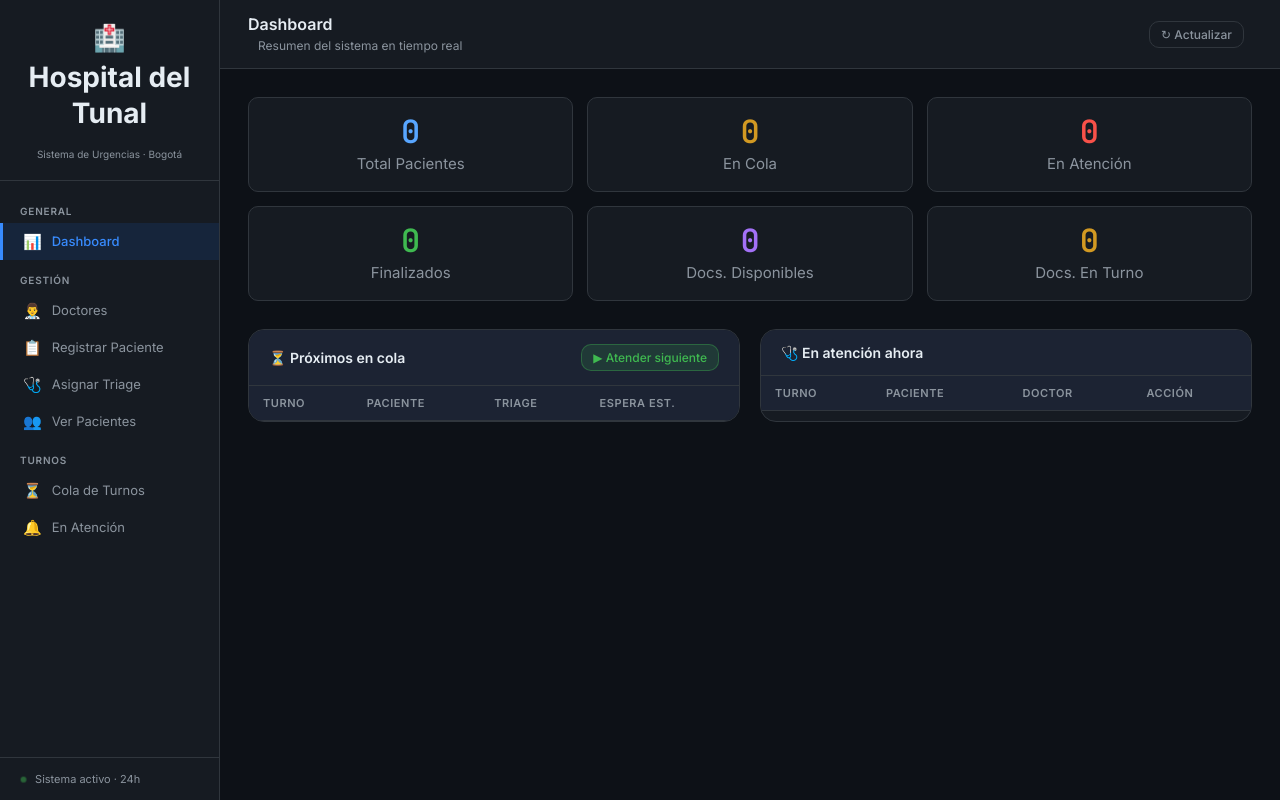
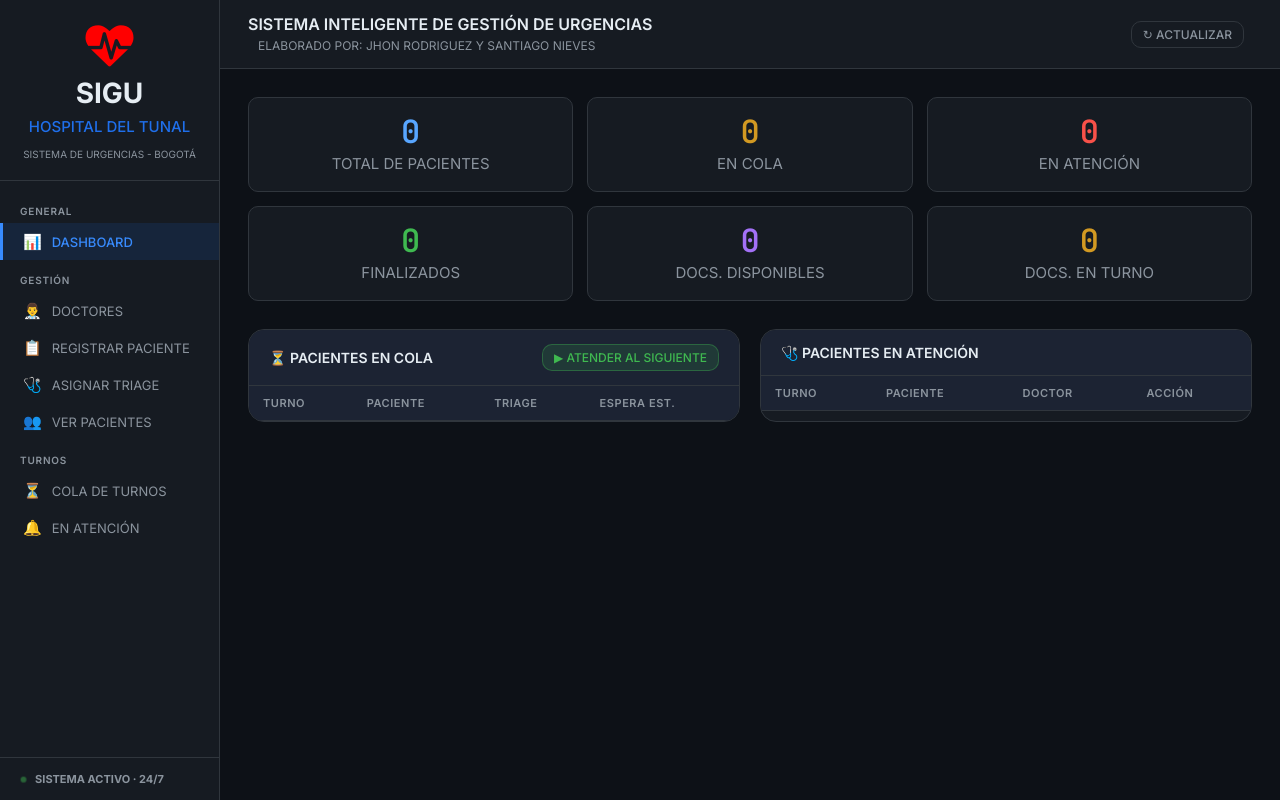
Before and after one commit to Jarodriguez83/PROJECT-HOSPITAL-TUNAL-SERVICE_WEB, a Flask app: page /dashboard in a window 1280 px wide. Run offline with Flask 3, Linux system fonts and the light colour scheme; the visitor is signed in with stand-in values (Sample User, id 1); lists and menus that the app fills with data are empty.

Commit message:
INDEX HTML SIGU

```diff
--- a/templates/index.html
+++ b/templates/index.html
@@ -3,115 +3,108 @@
 <head>
   <meta charset="UTF-8"/>
   <meta name="viewport" content="width=device-width, initial-scale=1.0"/>
-  <title>Hospital del Tunal · Urgencias</title>
+  <title>SIGU - HOSPITAL DEL TUNAL</title>
   <link href="https://fonts.googleapis.com/css2?family=Inter:wght@300;400;500;600;700&family=JetBrains+Mono:wght@400;600&display=swap" rel="stylesheet"/>
   <link rel="stylesheet" href="{{ url_for('static', filename='css/main.css') }}"/>
+  <link rel="shortcut icon" href="https://w7.pngwing.com/pngs/462/783/png-transparent-star-of-life-emergency-medical-services-emergency-medical-technician-paramedic-star-of-life-angle-text-logo-thumbnail.png" type="image/x-icon">
+  <link rel="stylesheet" href="https://cdnjs.cloudflare.com/ajax/libs/font-awesome/4.7.0/css/font-awesome.min.css">
 </head>
 <body>
 
-<!-- ══════════════════════════════════════════
-     SIDEBAR
-══════════════════════════════════════════ -->
 <aside class="sidebar">
   <div class="sidebar-logo">
-    <div class="cross">🏥</div>
-    <h1>Hospital del Tunal</h1>
-    <small>Sistema de Urgencias · Bogotá</small>
+    <i class="fa fa-heartbeat" style="font-size:48px;color:red; margin-bottom: 5px;" ></i>
+    <h1>SIGU </h1>
+    <h2>HOSPITAL DEL TUNAL</h2>
+    <small>SISTEMA DE URGENCIAS - BOGOTÁ</small>
   </div>
 
   <nav>
-    <div class="nav-section">General</div>
+    <div class="nav-section">GENERAL</div>
     <div class="nav-item active" onclick="goTo('dashboard', this)">
-      <span class="icon">📊</span> Dashboard
+      <span class="icon">📊</span> DASHBOARD
     </div>
 
-    <div class="nav-section">Gestión</div>
+    <div class="nav-section">GESTIÓN</div>
     <div class="nav-item" onclick="goTo('doctores', this)">
-      <span class="icon">👨‍⚕️</span> Doctores
+      <span class="icon">👨‍⚕️</span> DOCTORES
     </div>
     <div class="nav-item" onclick="goTo('registrar', this)">
-      <span class="icon">📋</span> Registrar Paciente
+      <span class="icon">📋</span> REGISTRAR PACIENTE
     </div>
     <div class="nav-item" onclick="goTo('triage', this)">
-      <span class="icon">🩺</span> Asignar Triage
+      <span class="icon">🩺</span> ASIGNAR TRIAGE
     </div>
     <div class="nav-item" onclick="goTo('pacientes', this)">
-      <span class="icon">👥</span> Ver Pacientes
+      <span class="icon">👥</span> VER PACIENTES
     </div>
 
-    <div class="nav-section">Turnos</div>
+    <div class="nav-section">TURNOS</div>
     <div class="nav-item" onclick="goTo('cola', this)">
-      <span class="icon">⏳</span> Cola de Turnos
+      <span class="icon">⏳</span> COLA DE TURNOS
     </div>
     <div class="nav-item" onclick="goTo('atencion', this)">
-      <span class="icon">🔔</span> En Atención
+      <span class="icon">🔔</span> EN ATENCIÓN
     </div>
   </nav>
 
   <div class="sidebar-footer">
-    <span class="pulse"></span> Sistema activo · 24h
+    <span class="pulse"></span> <strong>SISTEMA ACTIVO · 24/7</strong>
   </div>
 </aside>
 
-<!-- ══════════════════════════════════════════
-     MAIN
-══════════════════════════════════════════ -->
+
 <div class="main">
-
-  <!-- Barra superior -->
+  <!-- BARRA SUPERIOR DE INFORMACIÓN-->
   <div class="topbar">
     <div>
-      <h2 id="topbar-title">Dashboard</h2>
-      <small id="topbar-sub">Resumen del sistema en tiempo real</small>
+      <h2 id="topbar-title">SISTEMA INTELIGENTE DE GESTIÓN DE URGENCIAS</h2>
+      <small id="topbar-sub">ELABORADO POR: JHON RODRIGUEZ Y SANTIAGO NIEVES</small>
     </div>
     <div class="topbar-right">
-      <button class="btn btn-ghost btn-sm" onclick="refreshAll()">↻ Actualizar</button>
+      <button class="btn btn-ghost btn-sm" onclick="refreshAll()">↻ ACTUALIZAR</button>
       <span id="topbar-clock" style="font-family:'JetBrains Mono',monospace;font-size:13px;color:var(--text2)"></span>
     </div>
   </div>
 
   <div class="content">
-
-    <!-- ══════════════════════════════
-         SECCIÓN: DASHBOARD
-    ══════════════════════════════ -->
+    <!-- SECCIÓN DE INFORMACIÓN-->
     <div class="section active" id="sec-dashboard">
 
-      <!-- Tarjetas de estadísticas -->
+      <!-- TARJETAS DE DATOS -->
       <div class="stats-grid">
         <div class="stat-card c-blue">
           <div class="val" id="st-total">0</div>
-          <div class="lbl">Total Pacientes</div>
+          <div class="lbl">TOTAL DE PACIENTES</div>
         </div>
         <div class="stat-card c-orange">
           <div class="val" id="st-espera">0</div>
-          <div class="lbl">En Cola</div>
+          <div class="lbl">EN COLA</div>
         </div>
         <div class="stat-card c-red">
           <div class="val" id="st-atencion">0</div>
-          <div class="lbl">En Atención</div>
+          <div class="lbl">EN ATENCIÓN</div>
         </div>
         <div class="stat-card c-green">
           <div class="val" id="st-finalizados">0</div>
-          <div class="lbl">Finalizados</div>
+          <div class="lbl">FINALIZADOS</div>
         </div>
         <div class="stat-card c-purple">
           <div class="val" id="st-docs-disp">0</div>
-          <div class="lbl">Docs. Disponibles</div>
+          <div class="lbl">DOCS. DISPONIBLES</div>
         </div>
         <div class="stat-card c-orange">
           <div class="val" id="st-docs-turno">0</div>
-          <div class="lbl">Docs. En Turno</div>
+          <div class="lbl">DOCS. EN TURNO</div>
         </div>
       </div>
 
-      <!-- Cola rápida + en atención -->
+      <!-- COLA Y ATENCIÓN (PACIENTES) -->
       <div class="two-col">
-
         <div class="card">
           <div class="card-header">
-            <h3>⏳ Próximos en cola</h3>
-            <button class="btn btn-success btn-sm" onclick="atenderSiguiente()">▶ Atender siguiente</button>
+            <h3>⏳ PACIENTES EN COLA</h3>
+            <button class="btn btn-success btn-sm" onclick="atenderSiguiente()">▶ ATENDER AL SIGUIENTE</button>
           </div>
           <div class="card-body" style="padding:0">
             <div class="table-wrap">
@@ -132,7 +125,7 @@
 
         <div class="card">
           <div class="card-header">
-            <h3>🩺 En atención ahora</h3>
+            <h3>🩺 PACIENTES EN ATENCIÓN</h3>
           </div>
           <div class="card-body" style="padding:0">
             <div class="table-wrap">
@@ -151,98 +144,92 @@
           </div>
         </div>
 
-      </div><!-- /two-col -->
-    </div><!-- /sec-dashboard -->
+      </div>
+    </div>
 
-
-    <!-- ══════════════════════════════
-         SECCIÓN: DOCTORES
-    ══════════════════════════════ -->
+    <!-- SECCIÓN: DOCTORES -->
     <div class="section" id="sec-doctores">
       <div class="two-col">
 
         <div class="card">
-          <div class="card-header"><h3>➕ Agregar Doctor</h3></div>
+          <div class="card-header"><h3>➕ AGREGAR UN DOCTOR(A)</h3></div>
           <div class="card-body">
             <div class="form-grid cols-1">
               <div class="field">
-                <label>ID Doctor</label>
-                <input id="doc-id" placeholder="Ej: MED001"/>
+                <label>ID DOCTOR(A):</label>
+                <input id="doc-id" placeholder="EJ: MED001"/>
               </div>
               <div class="field">
-                <label>Nombre Completo</label>
-                <input id="doc-nombre" placeholder="Ej: Carlos Ramírez"/>
+                <label>NOMBRE COMPLETO:</label>
+                <input id="doc-nombre" placeholder="EJ: CARLOS RAMIREZ"/>
               </div>
               <div class="field">
-                <label>Especialidad</label>
-                <input id="doc-esp" placeholder="Ej: Medicina de emergencias"/>
+                <label>ESPECIALIDAD: </label>
+                <input id="doc-esp" placeholder="EJ: MEDICINA GENERAL"/>
               </div>
             </div>
-            <div style="margin-top:14px">
-              <button class="btn btn-primary" onclick="agregarDoctor()">Agregar Doctor</button>
+            <div style="margin-top:14px; text-align: center;">
+              <button class="btn btn-primary" onclick="agregarDoctor()">AGREGAR DOCTOR</button>
             </div>
           </div>
         </div>
 
         <div class="card">
-          <div class="card-header"><h3>👨‍⚕️ Doctores Registrados</h3></div>
+          <div class="card-header"><h3>👨‍⚕️ LISTA DE DOCTORES REGISTRADOS</h3></div>
           <div class="card-body">
             <div class="doctor-grid" id="doctor-grid"></div>
           </div>
         </div>
 
       </div>
-    </div><!-- /sec-doctores -->
+    </div>
 
-
-    <!-- ══════════════════════════════
-         SECCIÓN: REGISTRAR PACIENTE
-    ══════════════════════════════ -->
+    <!-- REGISTRO DE PACIENTES -->
     <div class="section" id="sec-registrar">
       <div class="card" style="max-width:720px">
-        <div class="card-header"><h3>📋 Registrar Nuevo Paciente</h3></div>
+        <div class="card-header"><h3>📋 REGISTRAR A UN NUEVO PACIENTE</h3></div>
         <div class="card-body">
           <div class="form-grid">
             <div class="field">
-              <label>Nombre Completo</label>
-              <input id="p-nombre" placeholder="Nombre y apellidos"/>
+              <label>NOMBRE COMPLETO:</label>
+              <input id="p-nombre" placeholder="NOMBRES Y APELLIDOS"/>
             </div>
             <div class="field">
-              <label>Cédula</label>
-              <input id="p-cedula" placeholder="Número de documento"/>
+              <label>CÉDULA</label>
+              <input id="p-cedula" placeholder="NO. DE DOCUMENTO"/>
             </div>
             <div class="field">
-              <label>Teléfono</label>
-              <input id="p-tel" placeholder="Celular o fijo"/>
+              <label>TELÉFONO:</label>
+              <input id="p-tel" placeholder="NO. CELULAR"/>
             </div>
             <div class="field">
-              <label>Sexo</label>
+              <label>SEXO:</label>
               <select id="p-sexo">
-                <option value="">Seleccionar...</option>
-                <option value="M">Masculino</option>
-                <option value="F">Femenino</option>
+                <option value="">SELECCIONAR...</option>
+                <option value="M">MARCULINO</option>
+                <option value="F">FEMENINO</option>
               </select>
             </div>
             <div class="field">
-              <label>EPS</label>
-              <input id="p-eps" placeholder="Nombre de la EPS"/>
+              <label>EPS:</label>
+              <input id="p-eps" placeholder="NOMBRE DE LA EPS"/>
             </div>
             <div class="field">
-              <label>Fecha de Nacimiento</label>
+              <label>FECHA DE NACIMIENTO:</label>
               <input id="p-fnac" type="date"/>
             </div>
             <div class="field span2">
-              <label>Teléfono de Emergencia</label>
-              <input id="p-telemerg" placeholder="Contacto de emergencia"/>
+              <label>TELÉFONO DE EMERGENCIA:</label>
+              <input id="p-telemerg" placeholder="CONTACTO DE EMERGENCIA"/>
             </div>
           </div>
-          <div style="margin-top:18px;display:flex;gap:10px">
-            <button class="btn btn-primary" onclick="registrarPaciente()">Registrar Paciente</button>
-            <button class="btn btn-ghost"   onclick="limpiarFormPaciente()">Limpiar</button>
+          <div style="margin-top:18px;display:flex;gap:10px;">
+            <button class="btn btn-primary" onclick="registrarPaciente()">REGISTRAR PACIENTE</button>
+            <button class="btn btn-ghost"   onclick="limpiarFormPaciente()">LIMPIAR</button>
           </div>
         </div>
       </div>
-    </div><!-- /sec-registrar -->
+    </div>
 
 
     <!-- ══════════════════════════════
```
